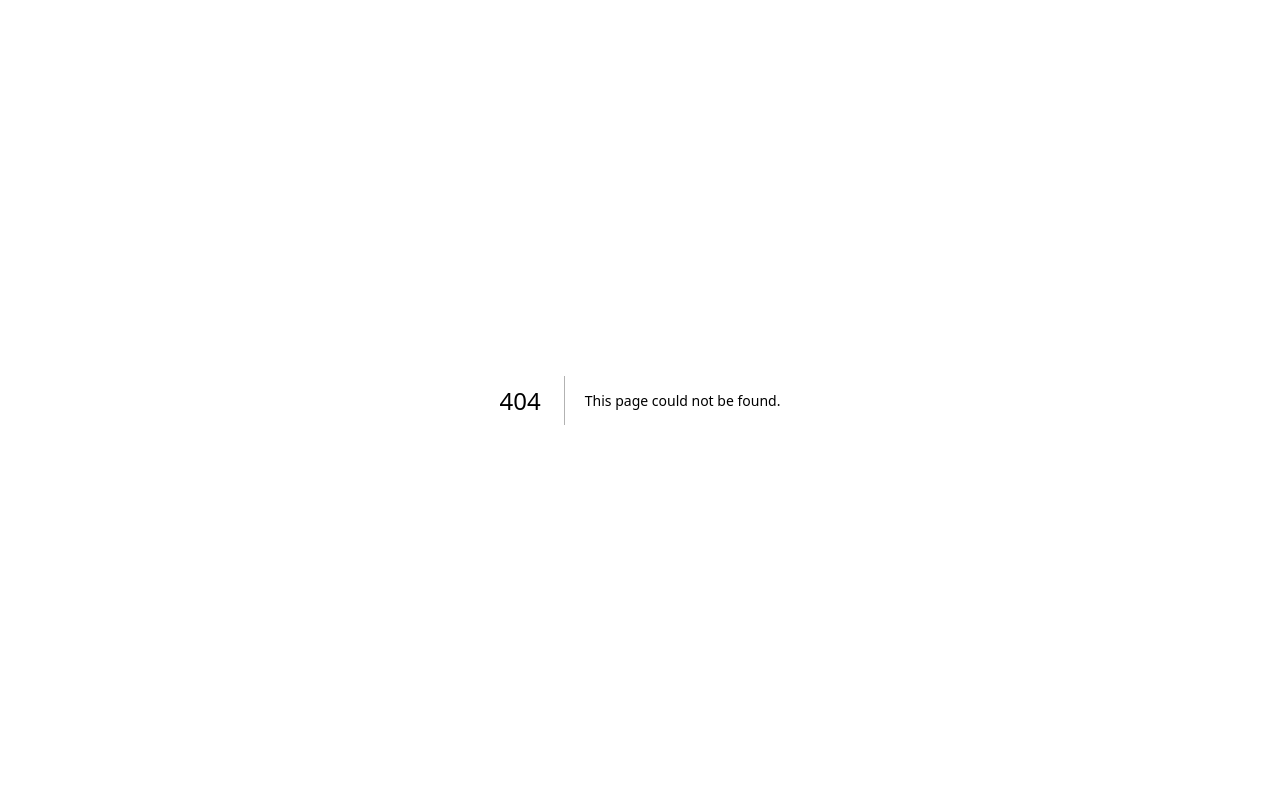
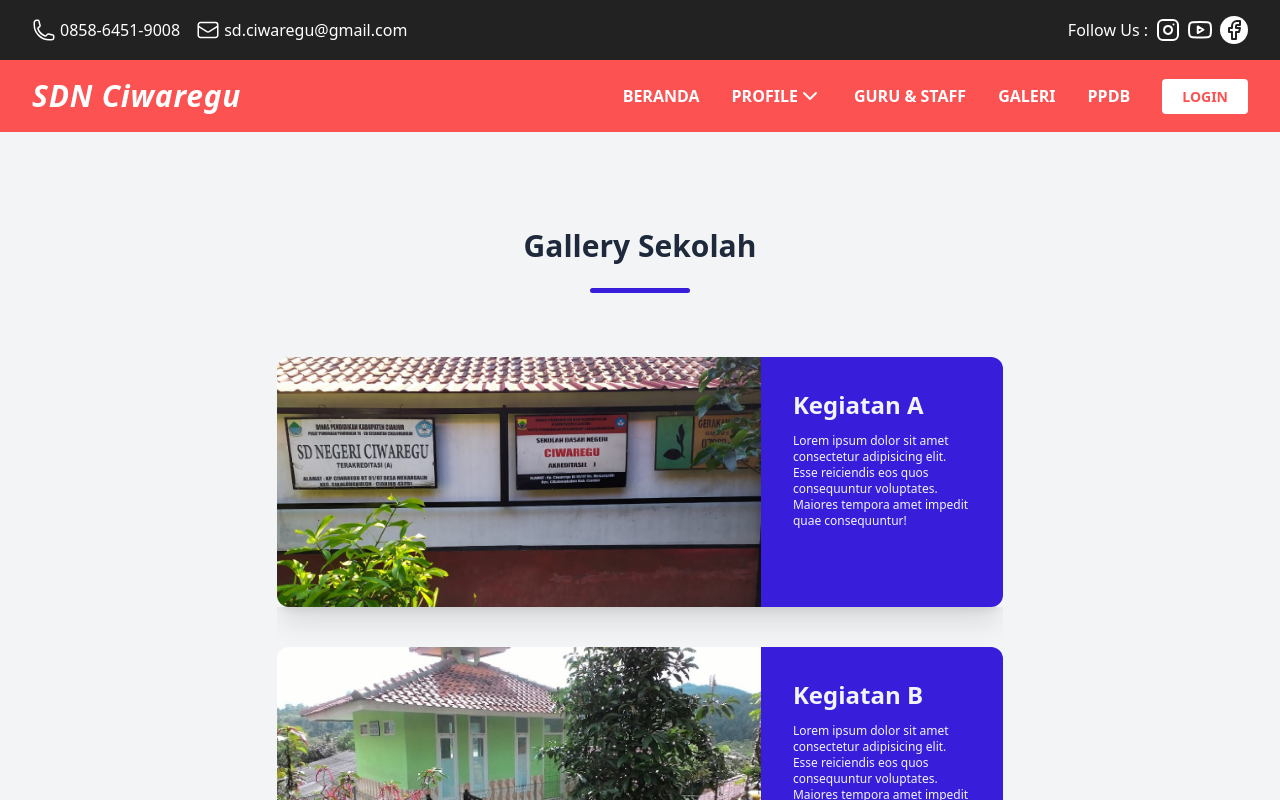
Before and after one commit to azarnuzy/sd-ciwaregu-1-fe, a Next.js app: page /gallery in a window 1280 px wide. Before the commit this address had no page. Shown: the top 800 px of the page. Built offline with nearby package versions, Linux system fonts and the light colour scheme.

Commit message:
add gallery page

```diff
--- /dev/null
+++ b/src/components/Gallery/index.jsx
@@ -0,0 +1,59 @@
+import React from "react";
+import Image from "next/image";
+import content3 from "../../assets/images/content-3.jpg";
+import content4 from "../../assets/images/content-4.jpg";
+import content5 from "../../assets/images/content-5.jpg";
+
+export default function Login() {
+  const data = [
+    {
+      image: content3,
+      kegiatan: "Kegiatan A",
+      desc: "Lorem ipsum dolor sit amet consectetur adipisicing elit. Esse reiciendis eos quos consequuntur voluptates. Maiores tempora amet impedit quae consequuntur!",
+    },
+    {
+      image: content4,
+      kegiatan: "Kegiatan B",
+      desc: "Lorem ipsum dolor sit amet consectetur adipisicing elit. Esse reiciendis eos quos consequuntur voluptates. Maiores tempora amet impedit quae consequuntur!",
+    },
+    {
+      image: content5,
+      kegiatan: "Kegiatan C",
+      desc: "Lorem ipsum dolor sit amet consectetur adipisicing elit. Esse reiciendis eos quos consequuntur voluptates. Maiores tempora amet impedit quae consequuntur!",
+    },
+  ];
+  return (
+    <>
+      <div className="w-full h-fit flex items-center flex-col mt-12">
+        <h1 className="text-3xl font-bold text-slate-800 mt-12">
+          Gallery Sekolah
+        </h1>
+        <div className="w-[100px] h-[5px] rounded-full mt-6 mb-12 bg-[#381DDB]"></div>
+        <div className="w-2/3 flex h-screen overflow-auto flex-col gap-10 py-4 mb-20">
+          {data.map((data, i) => {
+            return (
+              <div className="w-full h-[400px] md:h-[250px] flex flex-col md:flex-row shadow-xl">
+                <div className="w-full md:w-4/6 h-1/2 md:h-full">
+                  <Image
+                    src={data.image}
+                    className="object-cover w-full h-full rounded-t-xl md:rounded-tr-none md:rounded-l-xl"
+                  />
+                </div>
+                <div className="w-full md:w-2/6 h-1/2 md:h-full bg-[#381DDB] text-slate-100 rounded-b-xl md:rounded-r-xl md:rounded-bl-none ">
+                  <div className="w-full h-full p-4 md:p-8 pb-8 md:pb-0">
+                    <h5 className="text-xl md:text-2xl font-semibold mb-3">
+                      {data.kegiatan}
+                    </h5>
+                    <p className="text-xs">
+                      {data.desc}
+                    </p>
+                  </div>
+                </div>
+              </div>
+            );
+          })}
+        </div>
+      </div>
+    </>
+  );
+}
--- /dev/null
+++ b/src/pages/gallery/index.jsx
@@ -0,0 +1,13 @@
+import GalleryPage from '@/components/Gallery/index'
+import HeaderComponent from '@/components/LandingPage/HeaderComponent'
+import MainLayout from '@/layouts/MainLayout'
+
+export default function LandingPage() {
+  return (
+    <>
+      <MainLayout>
+        <GalleryPage/>
+      </MainLayout>
+    </>
+  )
+}
```
